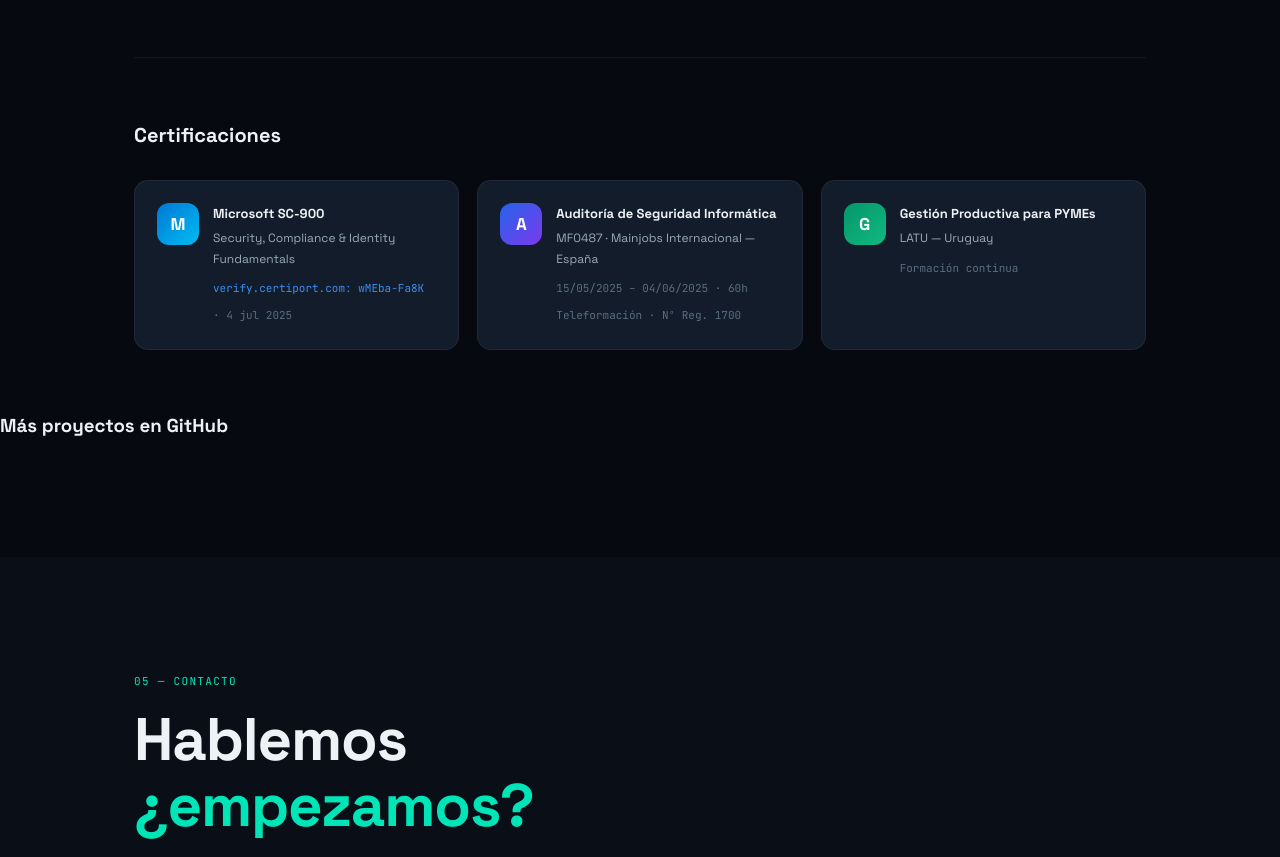
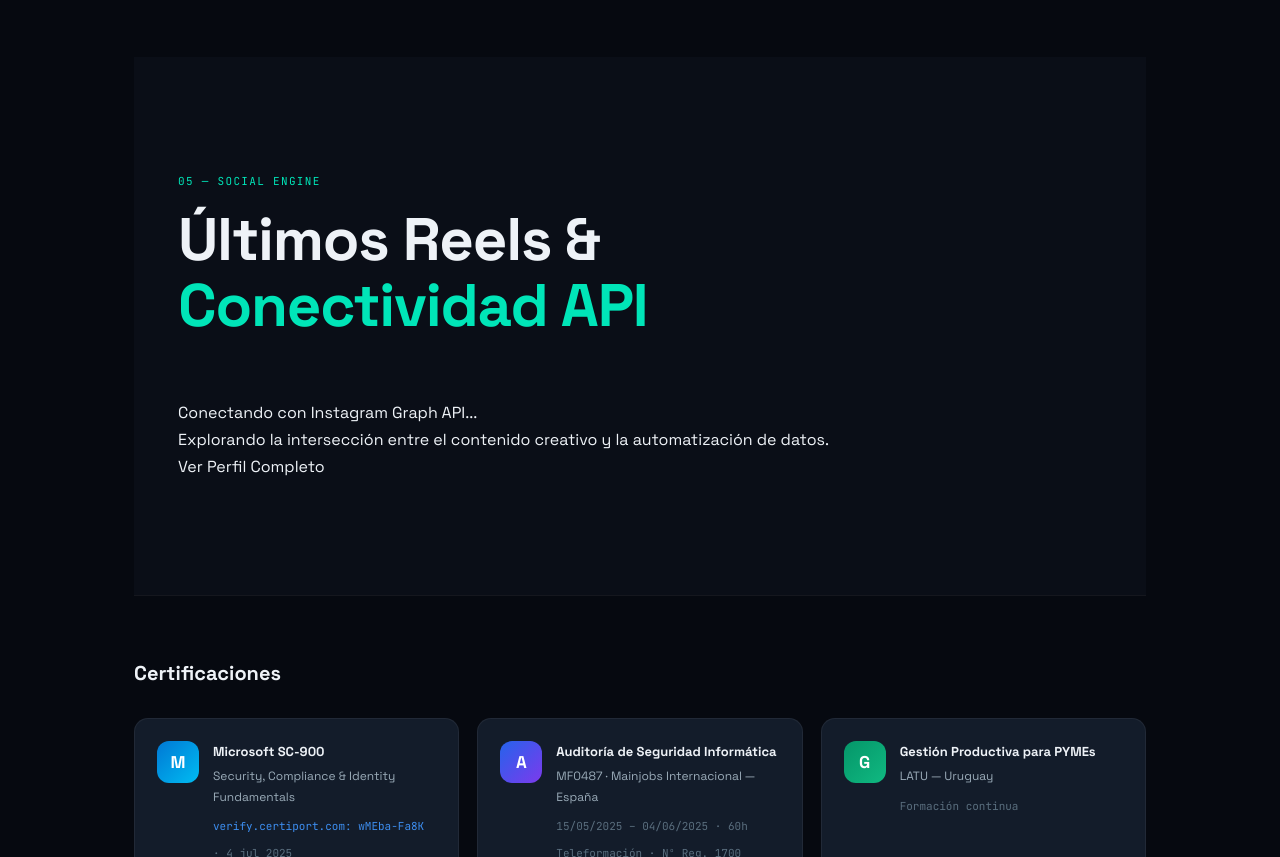
Before and after one commit to vickysape/portfolio-victoria, a website: page index.html in a window 1280 px wide. Shown: the part 5866-6723 px from the top of the page. Drawn offline with Linux system fonts and the light colour scheme.

Commit message:
Add Instagram feed section with API integration
Added Instagram feed section with API integration placeholder.

```diff
--- a/index.html
+++ b/index.html
@@ -777,6 +777,24 @@
           <div class="ptech"><span>Next.js</span><span>Node.js</span><span>PostgreSQL</span><span>IA</span></div>
         </div>
       </div>
+      <!-- SECCIÓN INSTAGRAM FEED (API INTEGRATION) -->
+<section id="instagram-feed" class="sr">
+  <div class="container">
+    <span class="sec-tag">05 — Social Engine</span>
+    <h2 class="sec-title">Últimos Reels &<br/><em>Conectividad API</em></h2>
+
+    <div id="insta-grid" class="insta-grid">
+      <!-- Los items se cargarán vía "API" (Simulada para entrega) -->
+      <div class="insta-placeholder">Conectando con Instagram Graph API...</div>
+    </div>
+
+    <div class="insta-footer">
+      <p>Explorando la intersección entre el contenido creativo y la automatización de datos.</p>
+      <a href="https://instagram.com/TU_USUARIO" target="_blank" class="btn-insta">Ver Perfil Completo</a>
+    </div>
+  </div>
+</section>
+
 
       <!-- CERTS -->
       <div class="certs-sep">
```
